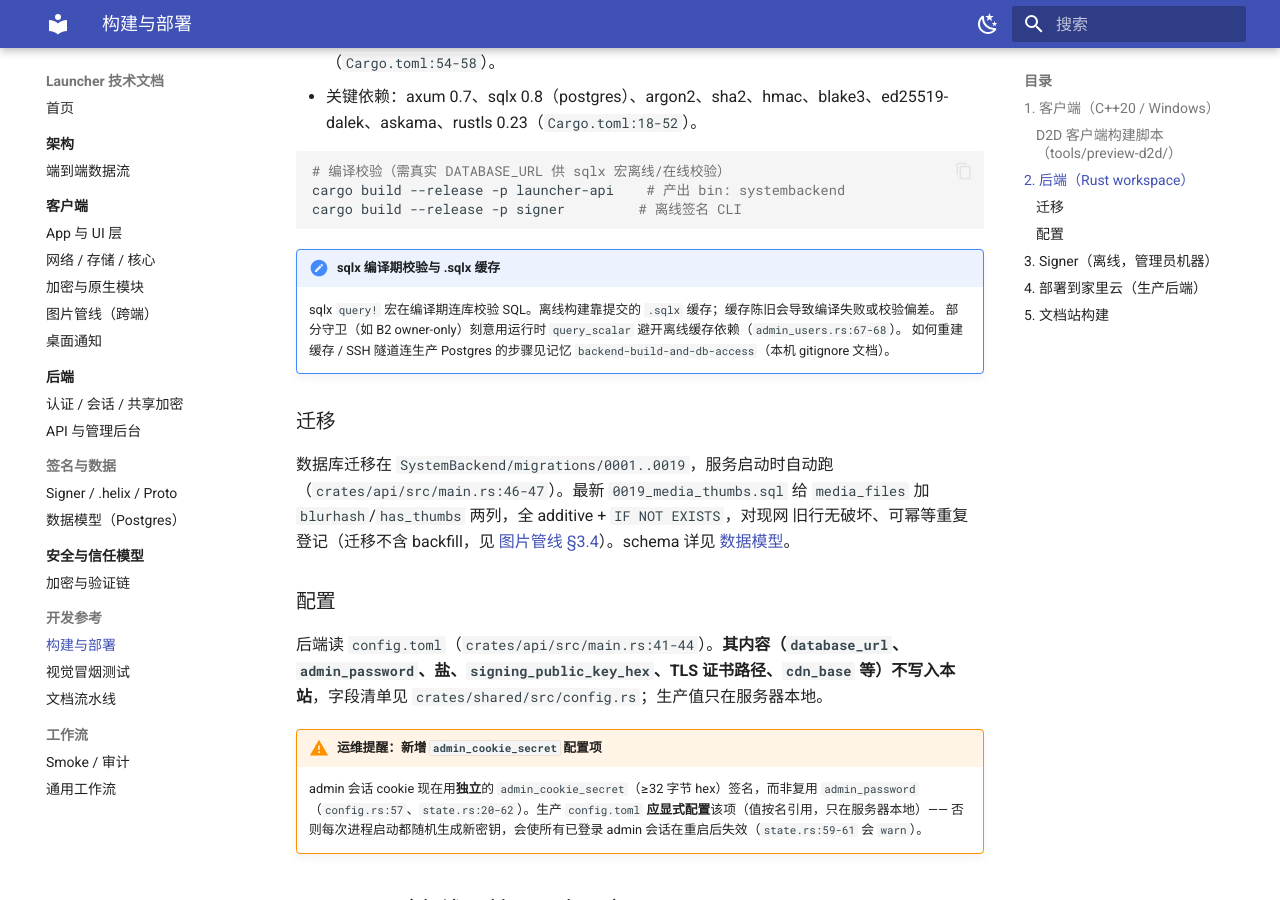
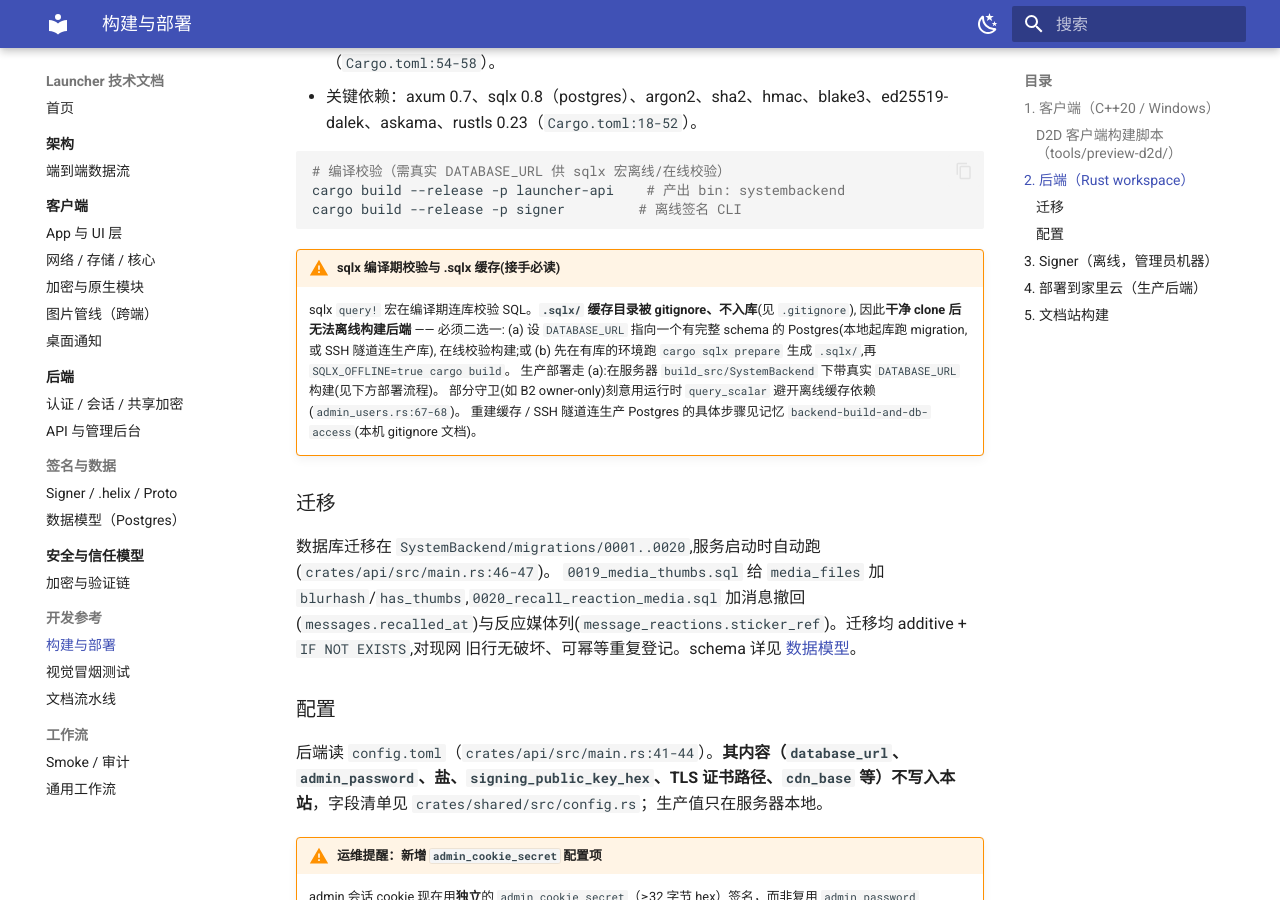
Before and after one commit to dwgx/launcher, an MkDocs documentation site: the page built from docs/dev/build-deploy.md, in a window 1280 px wide and 900 px high, scrolled down 1569 px. Built offline with MkDocs 1.6.1 and Material for MkDocs 9.7.7, drawn with Linux system fonts in a browser that asks for light colours.

Commit message:
docs: add CHANGELOG for v0.1.0, fix .sqlx offline-build note, drop stray images
- CHANGELOG.md: first release notes (client + backend feature summary,
  this release's interaction refactor, known limitations)
- build-deploy.md: correct the .sqlx guidance — the cache is gitignored, so a
  clean clone cannot build offline; documents the DATABASE_URL / sqlx prepare
  paths a new maintainer needs. Bump migration count to 0020.
- remove unreferenced root-level screenshots (login-page.png, login-vp.jpeg)

````diff
--- a/docs/dev/build-deploy.md
+++ b/docs/dev/build-deploy.md
@@ -55,16 +55,21 @@ cargo build --release -p launcher-api    # 产出 bin: systembackend
 cargo build --release -p signer         # 离线签名 CLI
 ```
 
-!!! note "sqlx 编译期校验与 .sqlx 缓存"
-    sqlx `query!` 宏在编译期连库校验 SQL。离线构建靠提交的 `.sqlx` 缓存；缓存陈旧会导致编译失败或校验偏差。
-    部分守卫（如 B2 owner-only）刻意用运行时 `query_scalar` 避开离线缓存依赖（`admin_users.rs:67-68`）。
-    如何重建缓存 / SSH 隧道连生产 Postgres 的步骤见记忆 `backend-build-and-db-access`（本机 gitignore 文档）。
+!!! warning "sqlx 编译期校验与 .sqlx 缓存(接手必读)"
+    sqlx `query!` 宏在编译期连库校验 SQL。**`.sqlx/` 缓存目录被 gitignore、不入库**(见 `.gitignore`),
+    因此**干净 clone 后无法离线构建后端** —— 必须二选一:
+    (a) 设 `DATABASE_URL` 指向一个有完整 schema 的 Postgres(本地起库跑 migration,或 SSH 隧道连生产库),
+    在线校验构建;或 (b) 先在有库的环境跑 `cargo sqlx prepare` 生成 `.sqlx/`,再 `SQLX_OFFLINE=true cargo build`。
+    生产部署走 (a):在服务器 `build_src/SystemBackend` 下带真实 `DATABASE_URL` 构建(见下方部署流程)。
+    部分守卫(如 B2 owner-only)刻意用运行时 `query_scalar` 避开离线缓存依赖(`admin_users.rs:67-68`)。
+    重建缓存 / SSH 隧道连生产 Postgres 的具体步骤见记忆 `backend-build-and-db-access`(本机 gitignore 文档)。
 
 ### 迁移
 
-数据库迁移在 `SystemBackend/migrations/0001..0019`，服务启动时自动跑（`crates/api/src/main.rs:46-47`）。最新
-`0019_media_thumbs.sql` 给 `media_files` 加 `blurhash`/`has_thumbs` 两列，全 additive + `IF NOT EXISTS`，对现网
-旧行无破坏、可幂等重复登记（迁移不含 backfill，见 [图片管线 §3.4](../client/image-pipeline.md)）。schema 详见
+数据库迁移在 `SystemBackend/migrations/0001..0020`,服务启动时自动跑(`crates/api/src/main.rs:46-47`)。
+`0019_media_thumbs.sql` 给 `media_files` 加 `blurhash`/`has_thumbs`,`0020_recall_reaction_media.sql` 加消息撤回
+(`messages.recalled_at`)与反应媒体列(`message_reactions.sticker_ref`)。迁移均 additive + `IF NOT EXISTS`,对现网
+旧行无破坏、可幂等重复登记。schema 详见
 [数据模型](../data/data-model.md)。
 
 ### 配置
````
Also changed, not shown: CHANGELOG.md (added, +37 -0 lines), login-page.png (deleted), login-vp.jpeg (deleted).
